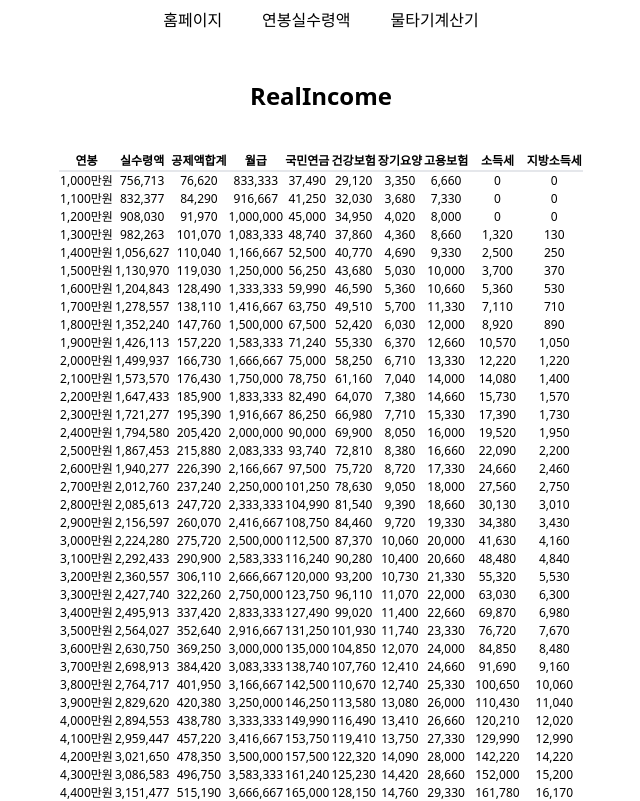
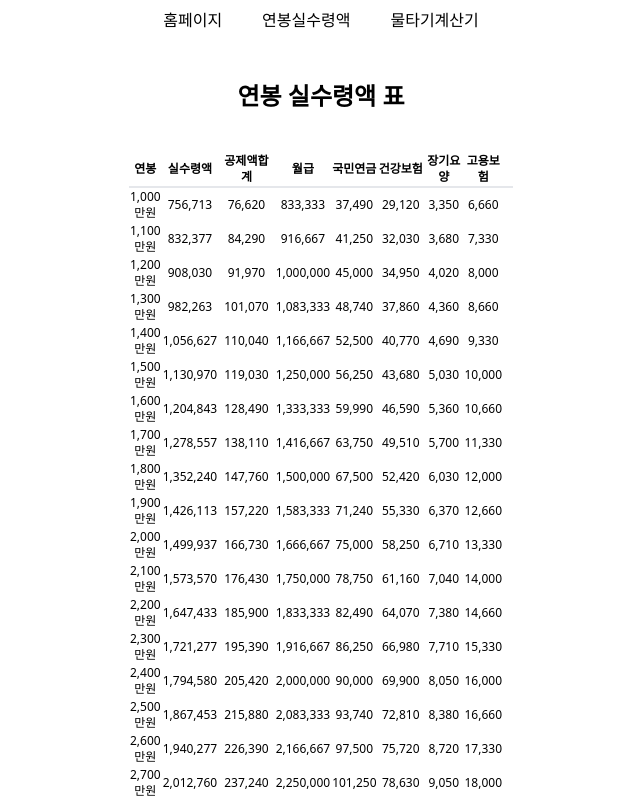
Before and after one commit to sylee93/yongstool, a Nuxt app: page /RealIncome in a window 1280 px wide. Shown: the top 801 px of the page, without its empty margins (319-959 px from the left). Built offline with nearby package versions, Linux system fonts and the light colour scheme.

Commit message:
페이지별 동적 타이틀 적용

```diff
--- a/layouts/default.vue
+++ b/layouts/default.vue
@@ -6,7 +6,10 @@
                 <NuxtLink class="font- px-3 py-2 text-slate-700 rounded-lg hover:bg-slate-100 hover:text-slate-900" to="/RealIncome">연봉실수령액</NuxtLink>
                 <NuxtLink class="font- px-3 py-2 text-slate-700 rounded-lg hover:bg-slate-100 hover:text-slate-900" to="/WaterRide">물타기계산기</NuxtLink>
             </header>
-            <h1 class="text-center font-bold text-2xl my-10">{{ $route.name }}</h1>
+            <h1 v-if="$route.name === 'RealIncome'" class="text-center font-bold text-2xl my-10">연봉 실수령액 표</h1>
+            <h1 v-else-if="$route.name === 'WaterRide'" class="text-center font-bold text-2xl my-10">물타기 계산기</h1>
+            <h1 v-else class="text-center font-bold text-2xl my-10">홈페이지</h1>
+            <!--h1 class="text-center font-bold text-2xl my-10">{{ $route.name }}</h1-->
         </div>
         <div id="main-view" class="w-full flex justify-center mt-10">
             <Nuxt />
--- a/pages/RealIncome.vue
+++ b/pages/RealIncome.vue
@@ -1,5 +1,5 @@
 <template>
-  <div class="w-100 overflow-x-scroll">
+  <div class="w-96 overflow-x-scroll">
     <table class="m-auto border-t-1 border-slate-300 border-collapse text-xs">
       <tr>
         <th class="border-b-2 border-slate-500 min-w-[70px]">연봉</th>
--- a/pages/WaterRide.vue
+++ b/pages/WaterRide.vue
@@ -1,5 +1,5 @@
 <template>
-  <div class="text-center h-full w-100" >
+  <div class="text-center h-full w-96" >
     <!-- 조회 대상 종목의 시세 -->
     <div class="inline-block mt-3 mr-2 w-36">
       <label for="curPrice" class="block text-lg font-medium text-gray-500">대상 종목 시장가</label>
```
